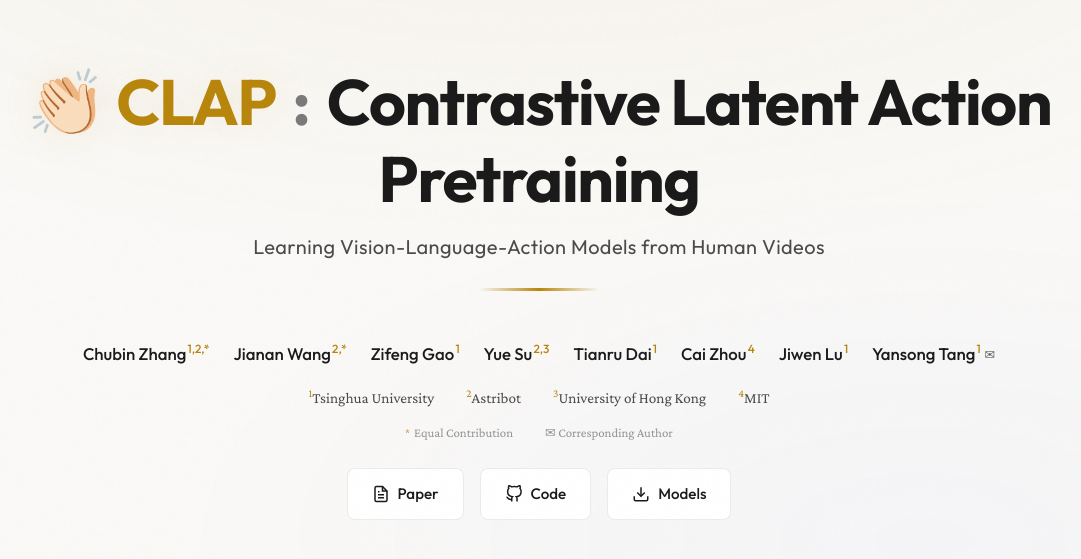
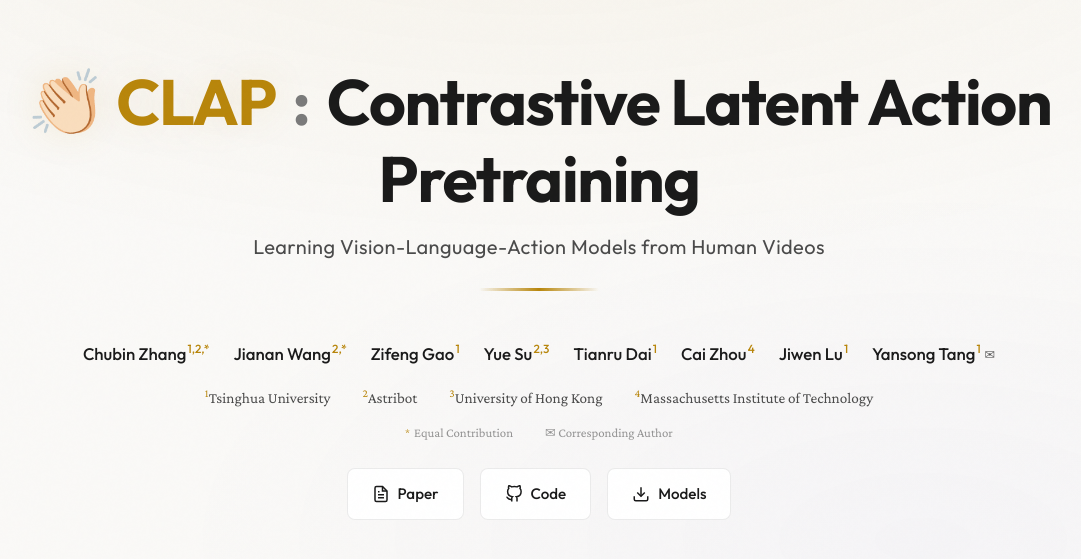
Before and after one commit to LinShan-Bin/linshan-bin.github.io, a Jekyll site: the page CLAP/index.html, which Jekyll copies as it is, in a window 1280 px wide and 900 px high, cut to the strip 0-613 px from the top of the window. Shown: the top 559 px of the strip, without its empty margins (101-1182 px from the left). Built offline with Jekyll 4.4.1, drawn with Linux system fonts in a browser that asks for light colours.

Commit message:
Update MIT affiliation to full name

```diff
--- a/CLAP/index.html
+++ b/CLAP/index.html
@@ -43,7 +43,7 @@
                 <span class="affiliation"><sup>1</sup>Tsinghua University</span>
                 <span class="affiliation"><sup>2</sup>Astribot</span>
                 <span class="affiliation"><sup>3</sup>University of Hong Kong</span>
-                <span class="affiliation"><sup>4</sup>MIT</span>
+                <span class="affiliation"><sup>4</sup>Massachusetts Institute of Technology</span>
             </div>
             <div class="author-notes">
                 <span class="author-note"><sup>*</sup>Equal Contribution</span>
```
